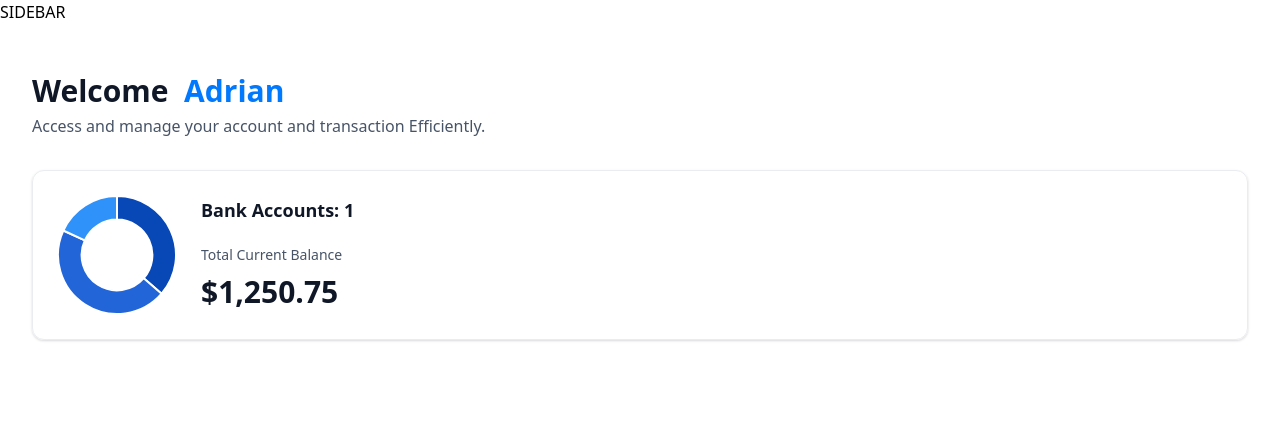
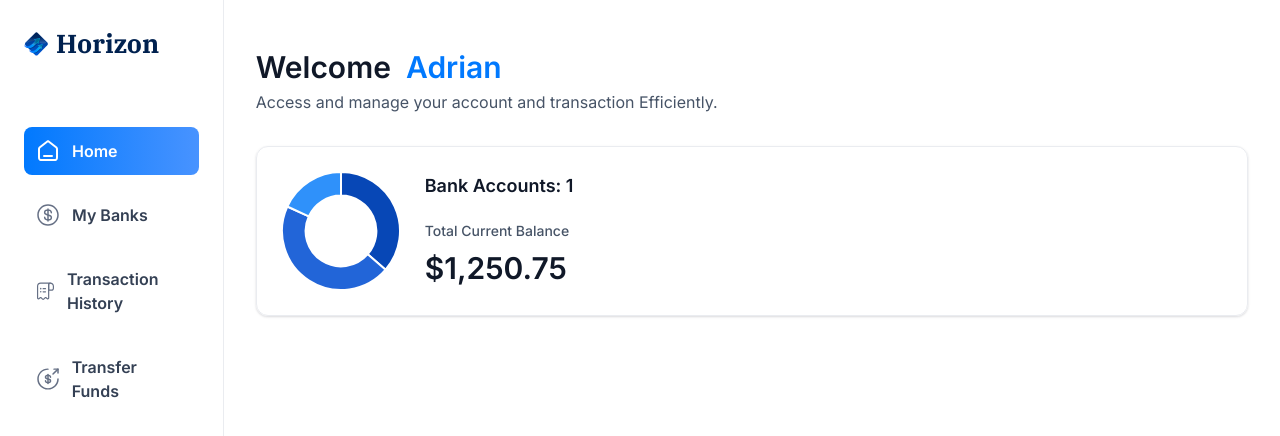
Before and after one commit to yogeswarl/banking-system, a Next.js app: page / in a window 1280 px wide. Shown: the top 436 px of the page. Built offline with nearby package versions, Linux system fonts and the light colour scheme.

Commit message:
sidebar initial setup

```diff
--- a/app/(root)/layout.tsx
+++ b/app/(root)/layout.tsx
@@ -1,11 +1,14 @@
+import SideBar from "@/components/SideBar";
+
 export default function RootLayout({
   children,
 }: Readonly<{
   children: React.ReactNode;
 }>) {
+  const loggedIn = {firstName: 'Adrian', lastName: 'Brick'}
   return (
-    <main>
-    SIDEBAR
+    <main className="flex h-screen w-full font-inter">
+    <SideBar user={loggedIn}/>
     {children}
     </main>
   );
--- /dev/null
+++ b/components/SideBar.tsx
@@ -0,0 +1,35 @@
+"use client"
+import  Link  from 'next/link'
+import Image from 'next/image'
+import React from 'react'
+import { sidebarLinks } from '@/constants'
+import { cn } from '@/lib/utils'
+import { usePathname } from 'next/navigation'
+const SideBar = ({user}:SiderbarProps) => {
+  const pathName = usePathname()
+
+  return (
+    <section className="sidebar">
+      <nav className='flex flex-col gap-4'>
+        <Link href='/' className='mb-12 cursor-pointer items-center gap-2 flex' >
+          <Image src="/icons/logo.svg" width={34} height={34} alt="Horizon Logo" className='size-[24px] max-xl:size-14'/>
+          <h1 className="sidebar-logo">Horizon</h1>
+        </Link>
+        {sidebarLinks.map((link) => {
+          const isActive = pathName === link.route || pathName.startsWith(`${link.route}/`)
+          return(
+            <Link href={link.route} key={link.label} className={cn('sidebar-link',{'bg-bank-gradient': isActive})}>
+              <div className='relative size-6'>
+                <Image src={link.imgURL} fill alt={link.label} className={cn({'brightness-[3] invert-0':isActive})}/>
+              </div>
+              <p className={cn('sidebar-label',{'!text-white':isActive})}>{link.label}</p>
+          </Link>
+          )
+        })}
+
+      </nav>
+    </section>
+  )
+}
+
+export default SideBar
```
